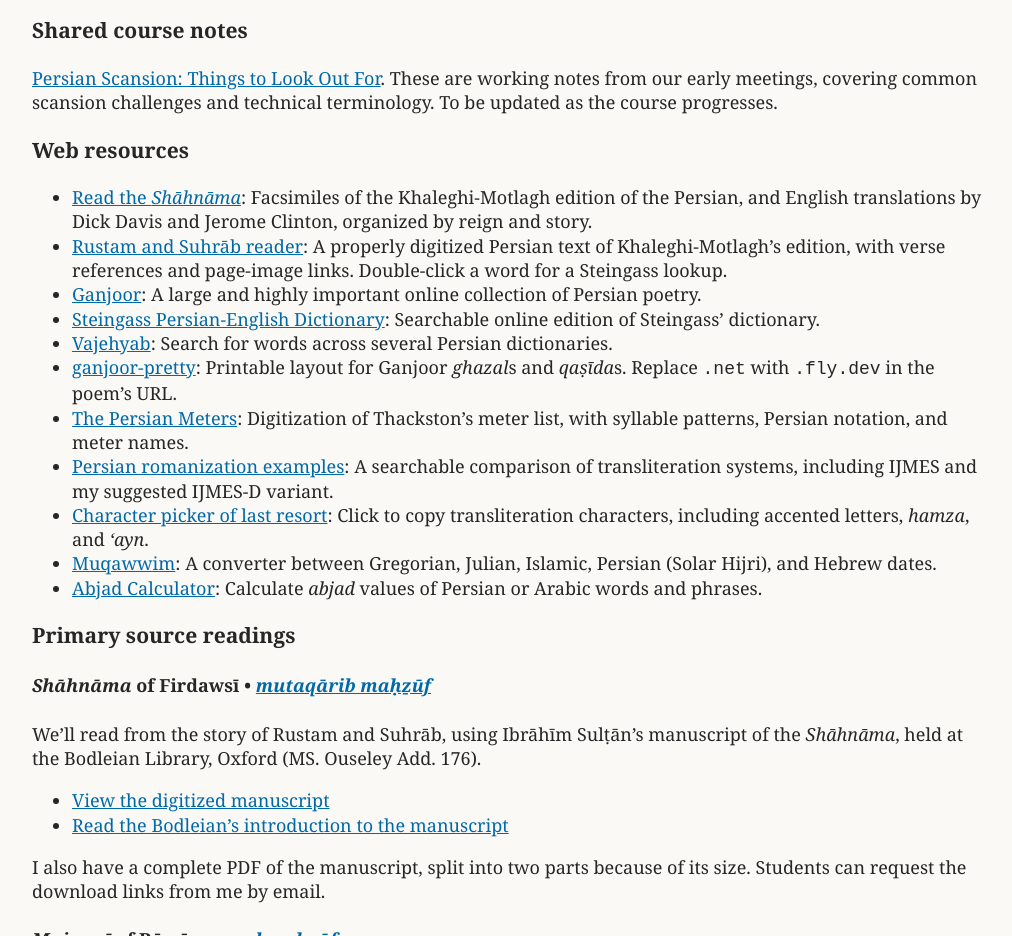
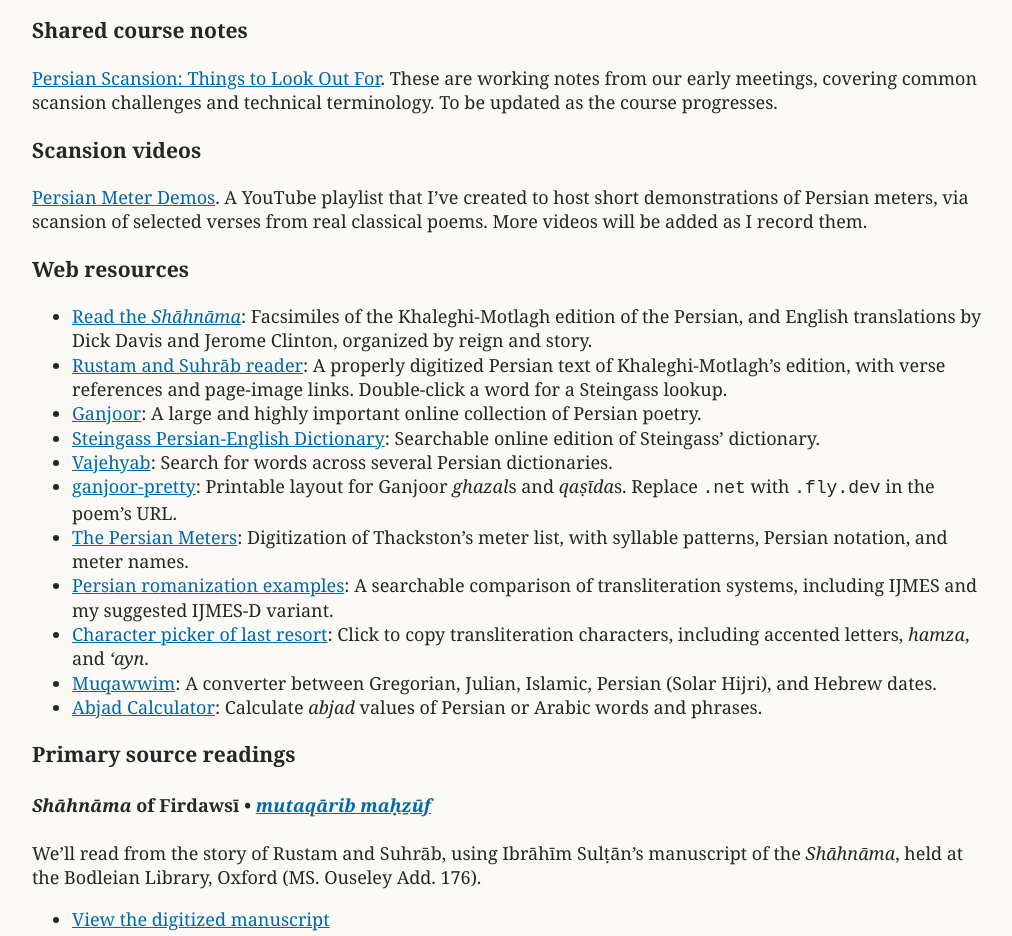
Before and after one commit to theodore-s-beers/prosody-course, a plain HTML site: page index.html in a window 1280 px wide. Shown: the part 960-1896 px from the top of the page, without its empty margins (128-1140 px from the left). Drawn offline with Linux system fonts and the light colour scheme.

Commit message:
add link to youtube playlist

```diff
--- a/index.html
+++ b/index.html
@@ -94,6 +94,17 @@
             >Persian Scansion: Things to Look Out For</a
           >. These are working notes from our early meetings, covering common scansion challenges
           and technical terminology. To be updated as the course progresses.
+        </p>
+        <h3>Scansion videos</h3>
+        <p>
+          <a
+            href="https://www.youtube.com/playlist?list=PLWZwvLx0fMuA"
+            target="_blank"
+            rel="noreferrer"
+            >Persian Meter Demos</a
+          >. A YouTube playlist that I’ve created to host short demonstrations of Persian meters,
+          via scansion of selected verses from real classical poems. More videos will be added as I
+          record them.
         </p>
         <h3>Web resources</h3>
         <ul>
```
